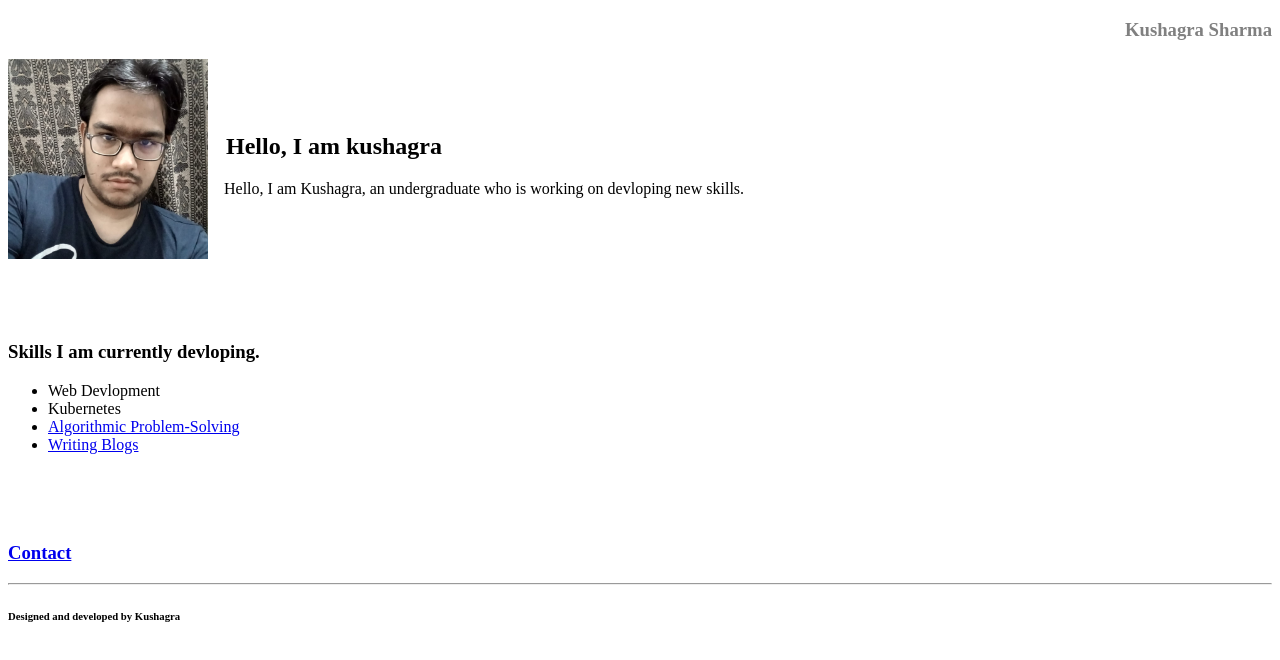
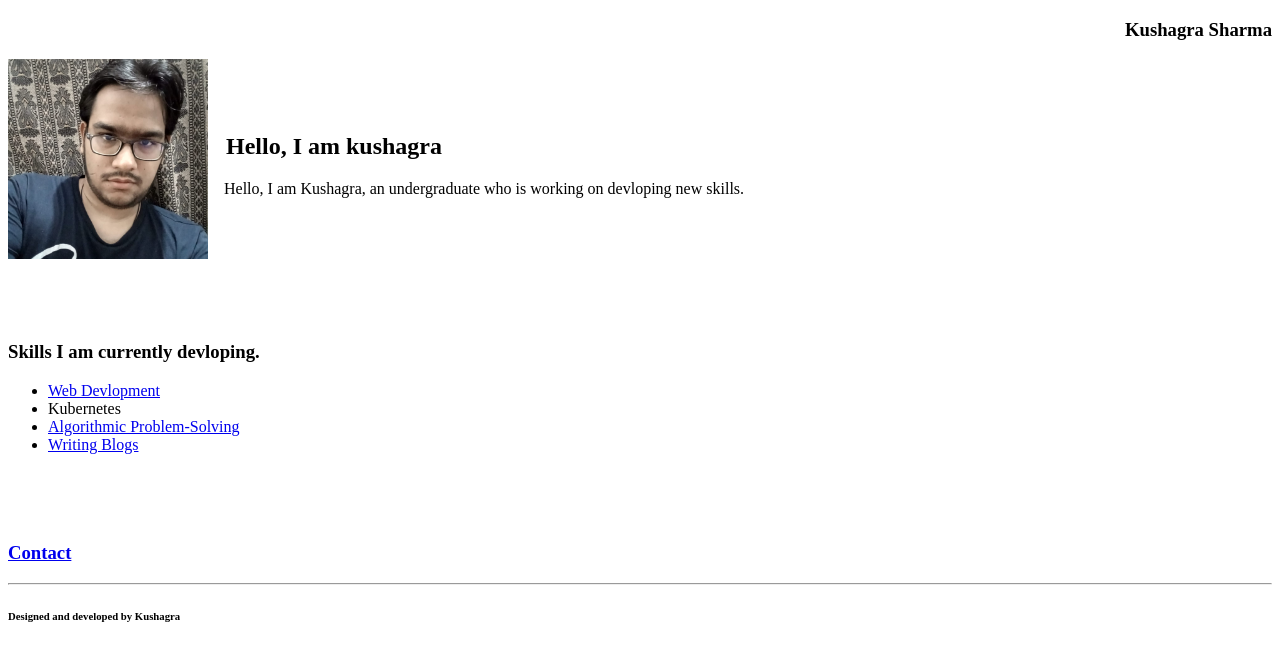
Before and after one commit to 19Kushagra/personal-website, a plain HTML site: page index.html in a window 1280 px wide. Drawn offline with Linux system fonts and the light colour scheme.

Commit message:
Update index.html
on line 22 inside anchor tag Portfolio Project link added

```diff
--- a/index.html
+++ b/index.html
@@ -6,7 +6,7 @@
     <title>My Resume</title>
 </head>
 <body>
-    <h3 style="color:#808080" align="right">Kushagra Sharma </h3>
+    <h3 align="right">Kushagra Sharma </h3>
     <img src="./images/MyImg1.jpg" alt="Kushagra Image" width="200" align="left">
     <br />
     <br />
@@ -19,7 +19,7 @@
     <br><br><br>
     <h3>Skills I am currently devloping.</h3>
     <ul>
-        <li>Web Devlopment</li>
+        <li><a href="https://19kushagra.github.io/html-portfolio/">Web Devlopment</a></li>
         <li>Kubernetes</li>
         <li><a href="https://leetcode.com/19Kushagra/">Algorithmic Problem-Solving</a></li>
         <li><a href="https://hashnode.com/@19kushagra">Writing Blogs</a></li>
```
